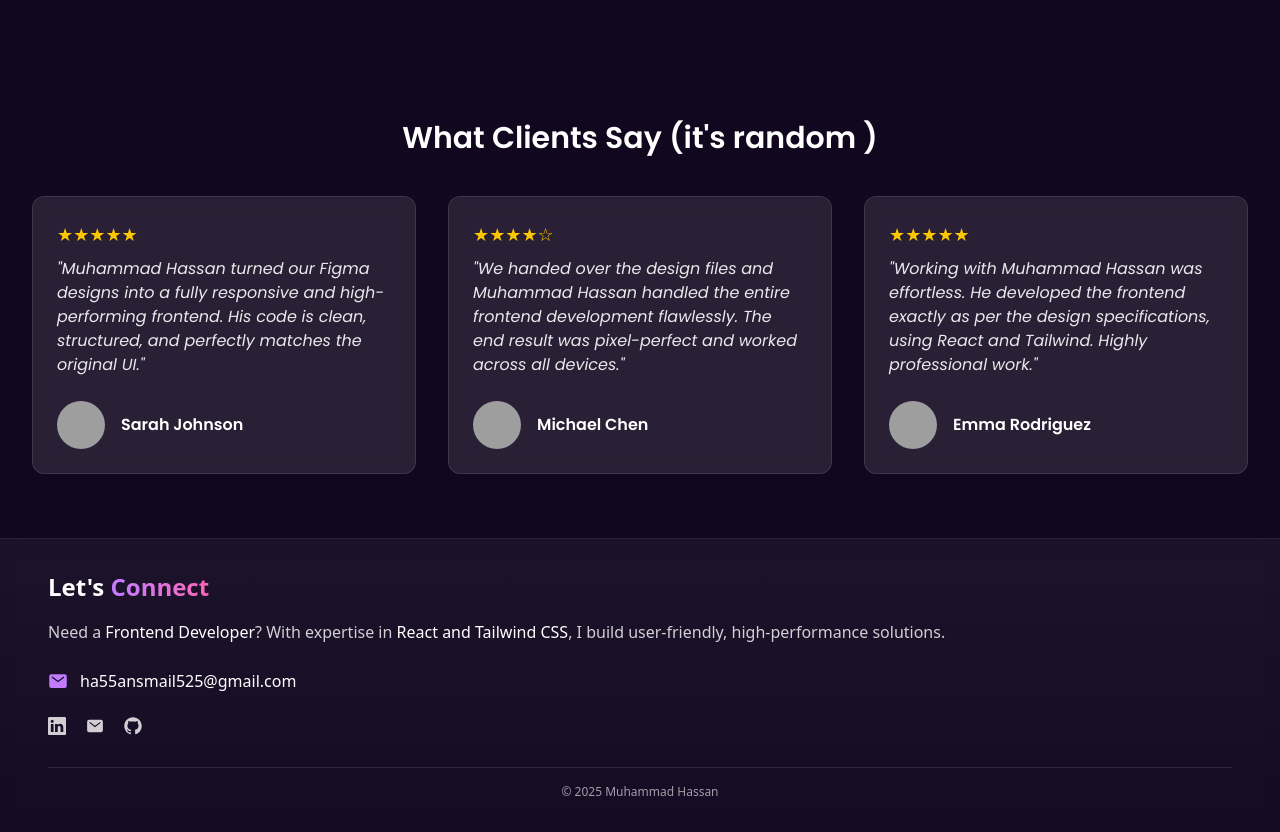
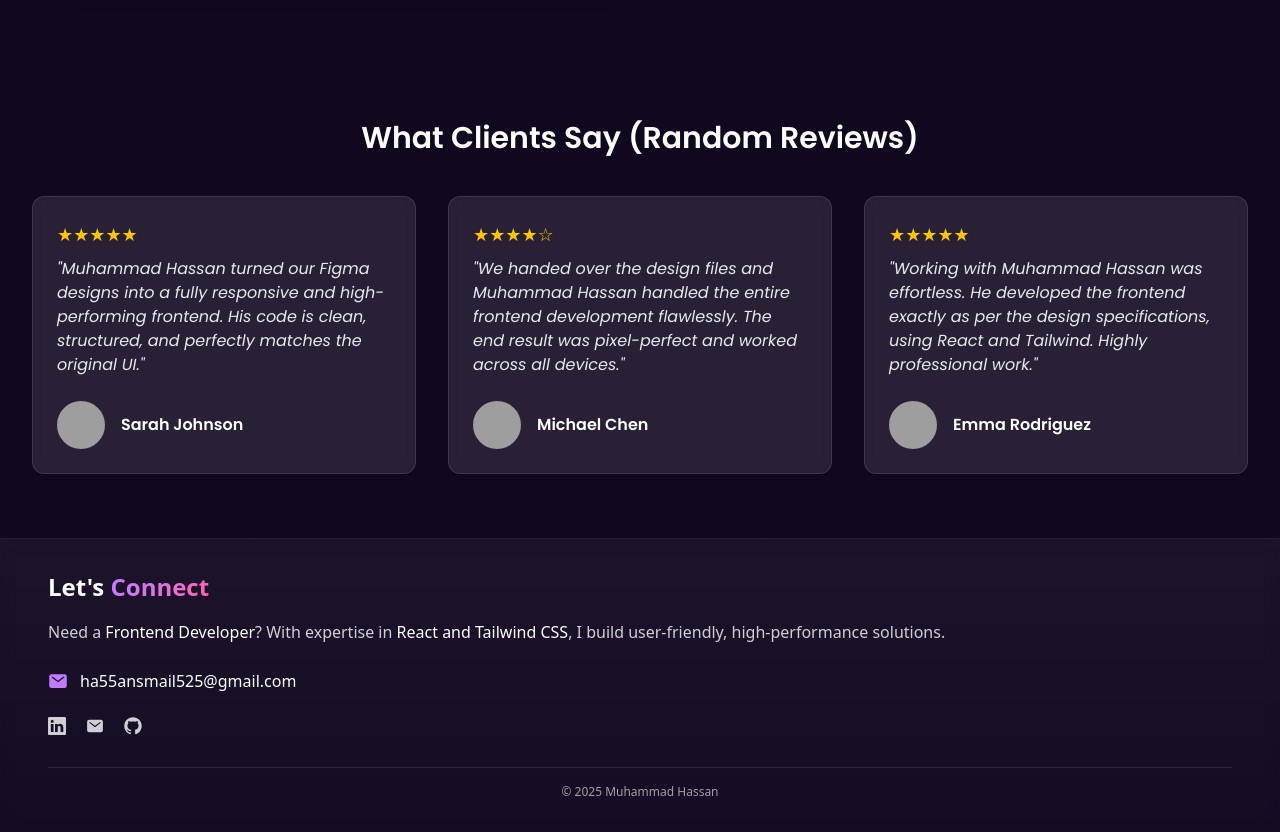
Before and after one commit to mha55ann/Portfolio, a React (Vite) app: page / in a window 1280 px wide. Shown: the part 2380-3212 px from the top of the page. Built offline with nearby package versions, Linux system fonts and the light colour scheme; grey boxes are pictures that could not be loaded.

Commit message:
Update Experience.jsx

```diff
--- a/src/components/Experience.jsx
+++ b/src/components/Experience.jsx
@@ -40,7 +40,7 @@ function Experience() {
       {/* Client Reviews Section */}
       <div className="max-w-7xl mx-auto">
         <h2 className="text-center text-3xl font-semibold text-white mb-10">
-          What Clients Say (it's random )
+          What Clients Say (Random Reviews)
         </h2>
 
         <div className="grid grid-cols-1 md:grid-cols-2 lg:grid-cols-3 gap-8 px-4 sm:px-0">
```
